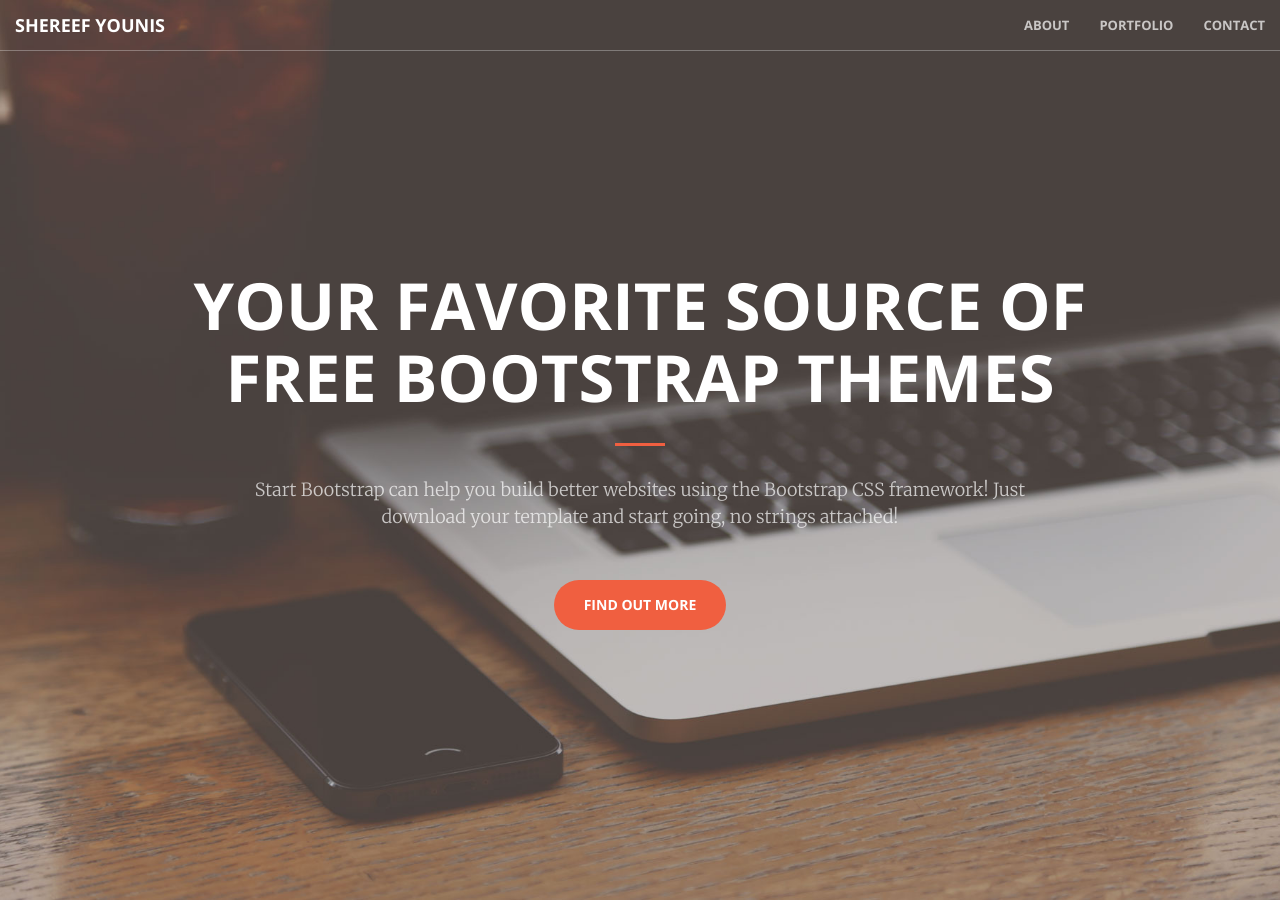
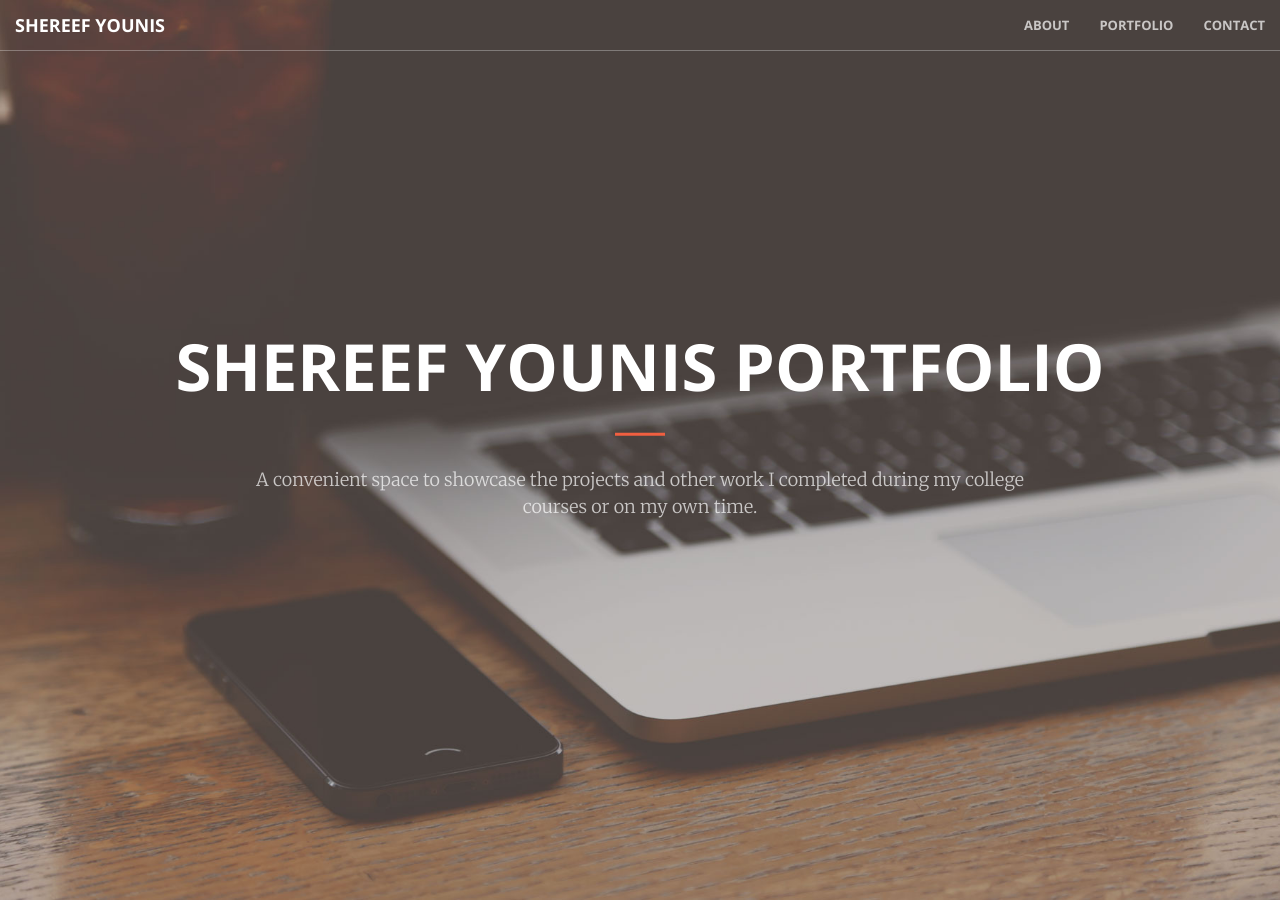
Before and after one commit to shereefyounis/Shereef-Younis-Portfolio, a Jekyll site: the page built from index.html, in a window 1280 px wide and 900 px high. Built offline with Jekyll 4.4.1, drawn with Linux system fonts in a browser that asks for light colours.

Commit message:
Update header.html

```diff
--- a/_includes/header.html
+++ b/_includes/header.html
@@ -1,10 +1,9 @@
 <header>
     <div class="header-content">
         <div class="header-content-inner">
-            <h1>Your Favorite Source of Free Bootstrap Themes</h1>
+            <h1>Shereef Younis Portfolio</h1>
             <hr>
-            <p>Start Bootstrap can help you build better websites using the Bootstrap CSS framework! Just download your template and start going, no strings attached!</p>
-            <a href="#about" class="btn btn-primary btn-xl page-scroll">Find Out More</a>
+            <p>A convenient space to showcase the projects and other work I completed during my college courses or on my own time.</p>
         </div>
     </div>
 </header>
```
